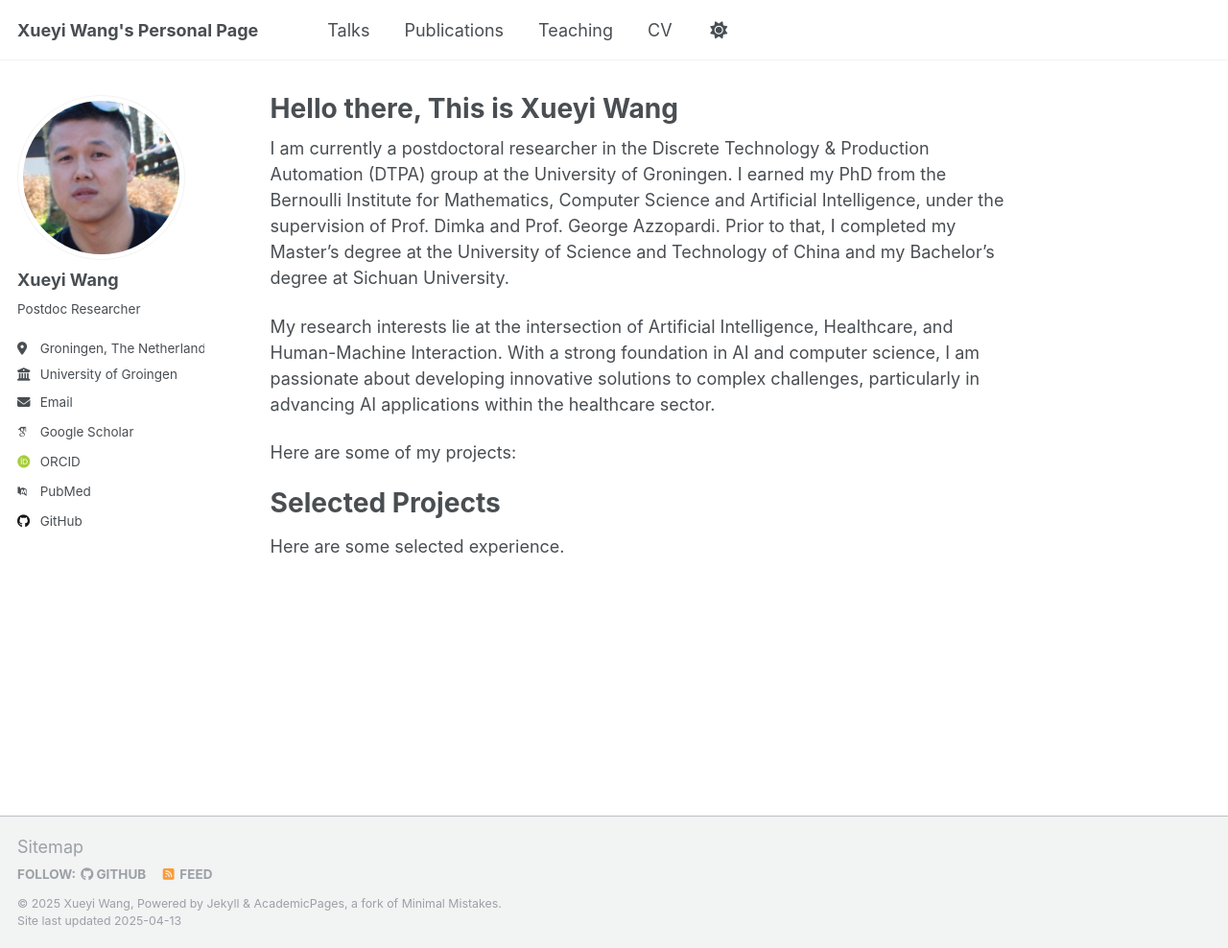
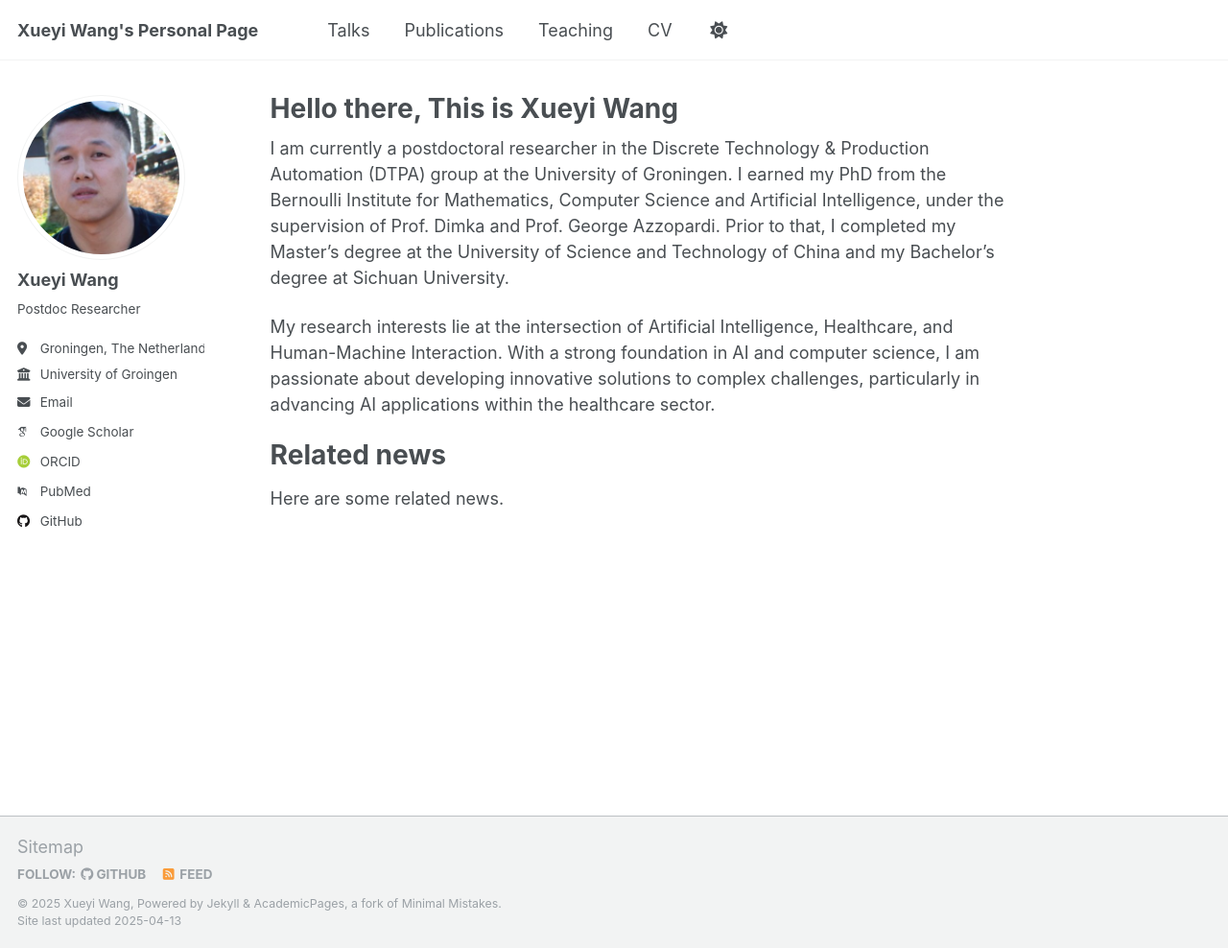
Before and after one commit to Xueyi-Wang/Xueyi-Wang.github.io, a Jekyll site: the page built from _pages/about.md, in a window 1280 px wide and 988 px high. Shown: the whole window at 96% size. Built offline with Jekyll 4.4.1, drawn with Linux system fonts in a browser that asks for light colours; some web fonts are replaced.

Commit message:
related news

```diff
--- a/_pages/about.md
+++ b/_pages/about.md
@@ -11,8 +11,6 @@ I am currently a postdoctoral researcher in the Discrete Technology & Production
 
 My research interests lie at the intersection of Artificial Intelligence, Healthcare, and Human-Machine Interaction. With a strong foundation in AI and computer science, I am passionate about developing innovative solutions to complex challenges, particularly in advancing AI applications within the healthcare sector.
 
-Here are some of my projects:
 
-
-# Selected Projects
-Here are some selected experience.
+# Related news
+Here are some related news.
```
